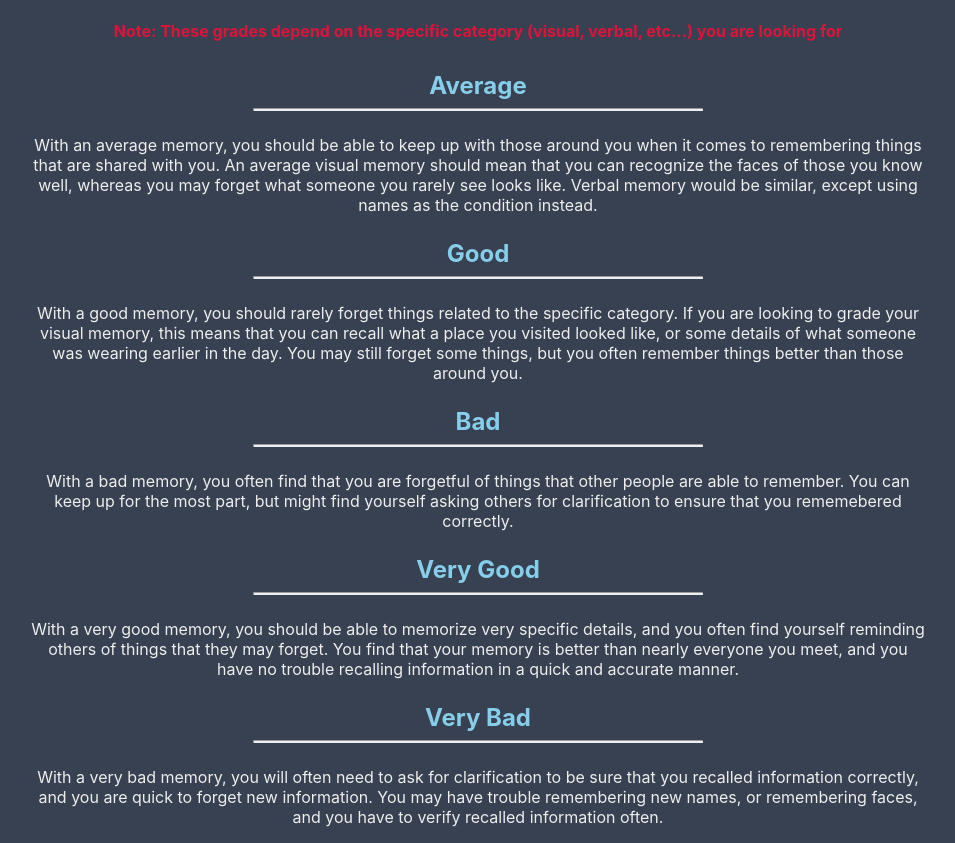
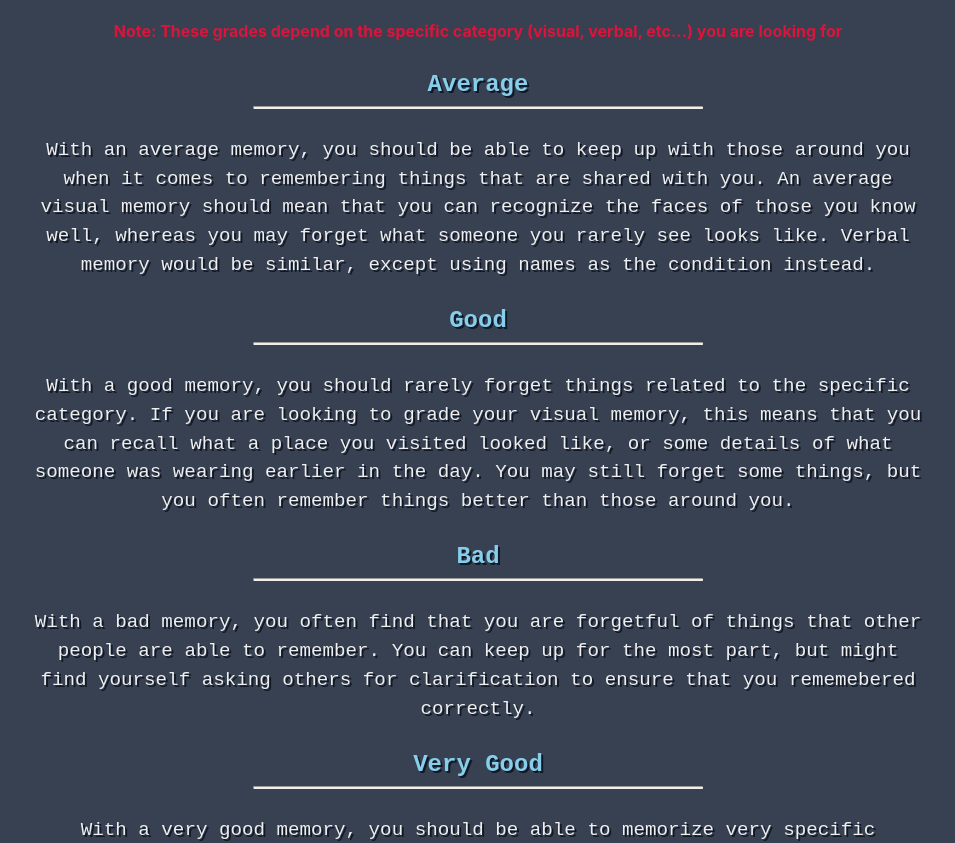
Before and after one commit to Jackson-Wozniak/The-Memory-Challenge, a React (Create React App) app in the folder frontend/: page /grade-desc in a window 1280 px wide. Shown: the top 843 px of the page, without its empty margins (162-1117 px from the left). Built offline with nearby package versions, Linux system fonts and the light colour scheme.

Commit message:
UI change to grade description

```diff
--- a/frontend/src/styles/components/GradeDescription.css
+++ b/frontend/src/styles/components/GradeDescription.css
@@ -26,6 +26,13 @@
     justify-content: center;
     text-align: center;
     color : var(--light);
+    text-shadow: 2px 2px var(--darkest);
+    font-family: monospace, sans-serif;
+}
+
+.desc-per-grade p {
+    line-height: 1.8rem;
+    font-size: 1.2rem;
 }
 
 .desc-per-grade h2 {
```
